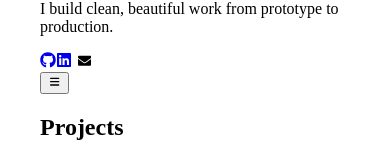
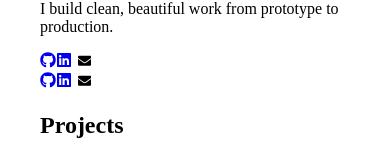
Before and after one commit to TeeAtlas/taniaWebsite, a React (Vite) app in the folder vite-project/: page / in a window 390 px wide. Shown: the part 3058-3217 px from the top of the page. Built offline with nearby package versions, Linux system fonts and the light colour scheme; the HTML template or start-up script is replaced by a standard one.

Commit message:
background and mobile nav icons added

```diff
--- a/vite-project/src/components/MainContent.jsx
+++ b/vite-project/src/components/MainContent.jsx
@@ -7,13 +7,28 @@ import "../App.css";
 export default function MainContent() {
   return (
     <>
+      {/* Diagonal background */}
+      <div
+        className="fixed inset-0 -z-10"
+        style={{
+          background: "#fce4ec",
+          clipPath: "polygon(0 0, 40% 0, 100% 100%, 0% 100%)",
+        }}
+      />
+      <div
+        className="fixed inset-0 -z-20"
+        style={{
+          background: "#ffe29a",
+          clipPath: "polygon(40% 0, 100% 0, 100% 100%, 0% 100%)",
+        }}
+      />
       {/* Hero Section */}
       <section className="relative h-[400px] mb-12 flex items-center justify-center">
         <img
           src="/assets/tania.jpg"
           alt="Placeholder"
           className="absolute inset-0 w-full h-full object-cover object-[0_13%] rounded-lg shadow-lg"
-          />
+        />
         {/* Overlay for better text contrast */}
         <div className="absolute inset-0 bg-black/40 rounded-lg" />
         <div className="absolute inset-4 flex flex-col  z-10">
@@ -65,21 +80,3 @@ function Projects() {
     </section>
   );
 }
-
-{
-  /* <div className="absolute inset-0 bg-gradient-to-b from-orange-400/20 to-orange-500/40"></div>
-
-        <div className="max-w-5xl mx-auto px-4 sm:px-6 lg:px-8 -mt-24">
-          <div className="relative">
-            <div className="absolute -top-24">
-              <div className="h-48 w-48 rounded-full border-4 border-white bg-white shadow-lg overflow-hidden">
-                <img
-                  src="https://images.unsplash.com/photo-1535713875002-d1d0cf377fde?auto=format&fit=crop&w=800&q=80"
-                  alt="Profile"
-                  className="h-full w-full object-cover"
-                />
-              </div>
-            </div>
-          </div>
-        </div> */
-}
--- a/vite-project/src/components/Navigation.jsx
+++ b/vite-project/src/components/Navigation.jsx
@@ -49,27 +49,15 @@ export default function Navigation() {
       </div>
 
       {/* mobile navigation */}
-      <div className="md:hidden">
-        <button
-          onClick={toggleMenu}
-          className=" text-white cursor-pointer focus:outline-none"
-        >
-          {isOpen ? (
-            <HiX className="h-8 w-8" />
-          ) : (
-            <HiMenu className="h-8 w-8" />
-          )}
-        </button>
-        {isOpen && (
-          <div className="absolute top-12 right-0 bg-white rounded-lg p-4 flex flex-col items-start gap-4">
+      <div className="md:hidden flex flex-col items-start gap-4">
         <NavLink
           href="https://github.com/TeeAtlas/"
-              text={<FaGithub className="h-6 w-6" />}
+          text={<FaGithub className="text-white h-6 w-6" />}
           _blank
         />
         <NavLink
           href="https://www.linkedin.com/in/tania-boterman/"
-              text={<FaLinkedin className="h-6 w-6" />}
+          text={<FaLinkedin className="text-white h-6 w-6" />}
           _blank
         />
         <button
@@ -77,7 +65,7 @@ export default function Navigation() {
           onMouseEnter={() => setShowEmail(true)}
           onMouseLeave={() => setShowEmail(false)}
         >
-              <FaEnvelope className="h-6 w-6" />
+          <FaEnvelope className="text-white h-6 w-6" />
           {showEmail && (
             <div className="absolute right-4 top-24 bg-white rounded p-2 z-10 flex flex-col items-start">
               <span
@@ -90,8 +78,6 @@ export default function Navigation() {
           )}
         </button>
       </div>
-        )}
-      </div>
     </nav>
   );
 }
```
Lines whose indentation alone changed are shown as unchanged.
